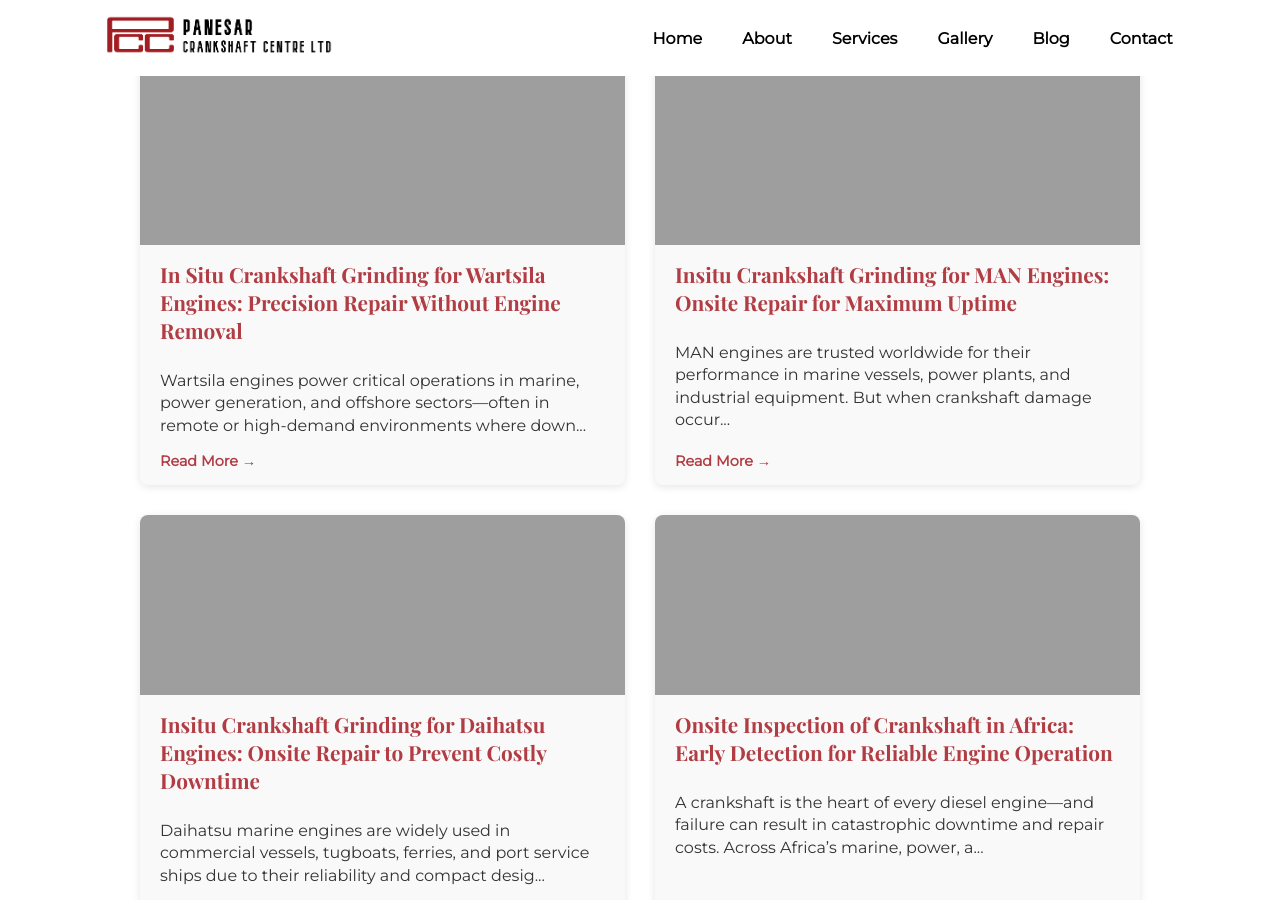
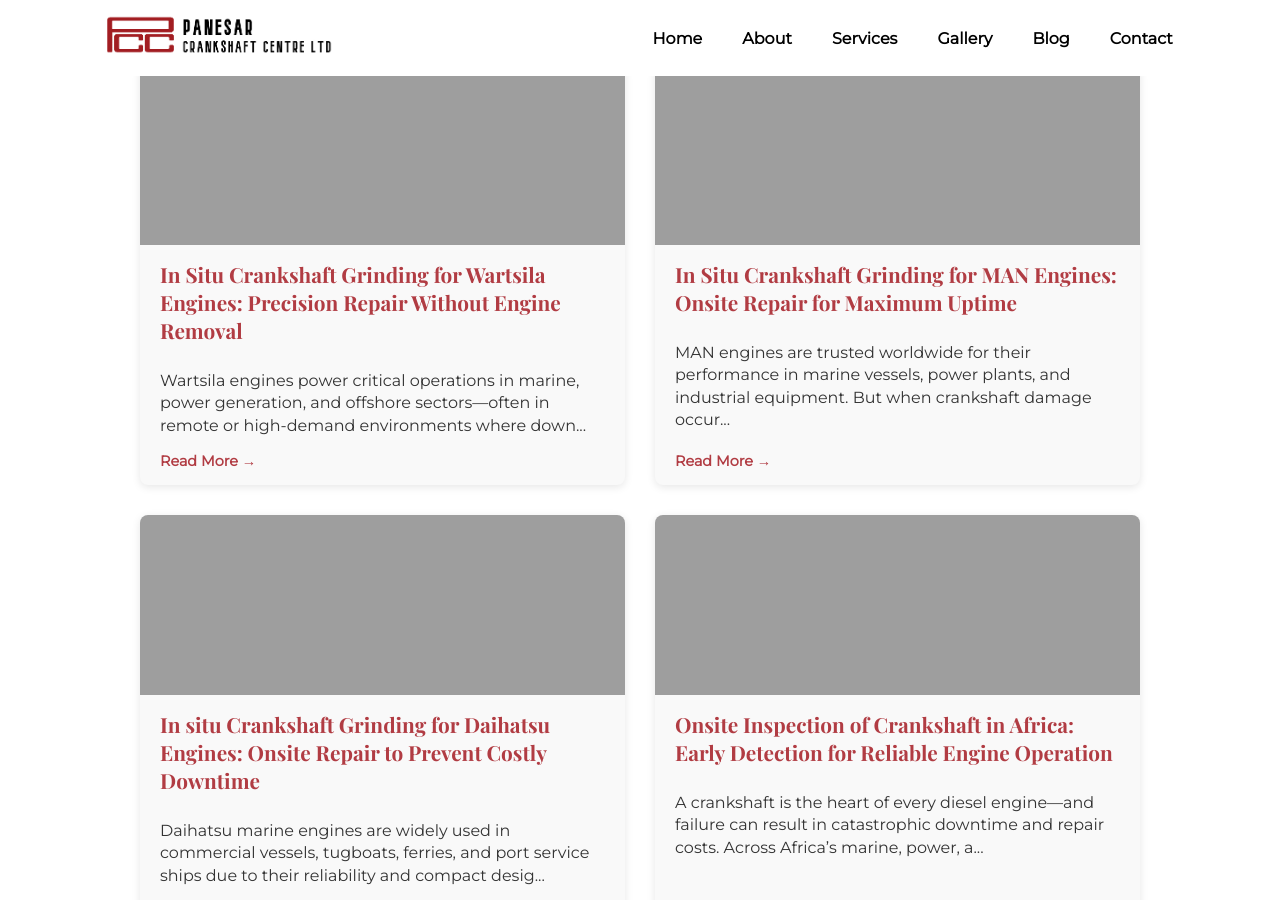
Before and after one commit to kobare/panesar_crankshaft_centre, a Jekyll site: the page built from blog.html, in a window 1280 px wide and 900 px high, scrolled down 272 px. Built offline with Jekyll 4.4.1, drawn with Linux system fonts in a browser that asks for light colours.

Commit message:
Edited a post

```diff
--- a/_posts/blogs/2025-08-02-insitu-crankshaft-grinding-daihatsu.markdown
+++ b/_posts/blogs/2025-08-02-in-situ-crankshaft-grinding-daihatsu.markdown
@@ -1,24 +1,24 @@
 ---
 layout: post
-title: "Insitu Crankshaft Grinding for Daihatsu Engines: Onsite Repair to Prevent Costly Downtime"
+title: "In situ Crankshaft Grinding for Daihatsu Engines: Onsite Repair to Prevent Costly Downtime"
 bread_crumb: "Blog"
 author: Koby
 avatar: /assets/img/blog/authors/koby.jpg
 duration: 3
 date: 2025-08-02 10:00:00 +0300
-img: /assets/img/blog/thumbnails/insitu_crankshaft_grinding_daihatsu.jpg 1x, /assets/img/blog/thumbnails/020825daihatsu.jpg 2x
+img: /assets/img/blog/thumbnails/in_situ_crankshaft_grinding_daihatsu.jpg 1x, /assets/img/blog/thumbnails/020825daihatsu.jpg 2x
 categories: blog
 sub_category: machinery
 type: insights
 technology: Crankshaft Grinding
-permalink: "blog/insitu-crankshaft-grinding-daihatsu"
+permalink: "blog/in-situ-crankshaft-grinding-daihatsu"
 ---
 
 Daihatsu marine engines are widely used in commercial vessels, tugboats, ferries, and port service ships due to their reliability and compact design. However, when crankshaft journals become worn or damaged, even a dependable engine can grind to a halt—unless fast, **onsite crankshaft grinding** is available.
 
-At **Panesar Crankshaft Centre**, we offer **insitu crankshaft grinding for Daihatsu engines**, helping operators restore engine performance quickly—without dismantling or removing the crankshaft.
+At **Panesar Crankshaft Centre**, we offer **in situ crankshaft grinding for Daihatsu engines**, helping operators restore engine performance quickly—without dismantling or removing the crankshaft.
 
-### Why Insitu Crankshaft Grinding Matters
+### Why In Situ Crankshaft Grinding Matters
 
 Crankshaft damage caused by bearing failure, overheating, or oil starvation can lead to misalignment and reduced engine efficiency. Traditional workshop repairs require engine disassembly and shipping delays. Our **onsite grinding** method allows precision reconditioning while the crankshaft remains in place—minimizing cost and downtime.
 
@@ -76,7 +76,7 @@
 
 ### Restore Your Daihatsu Crankshaft Without Delay
 
-If your Daihatsu engine is down due to crankshaft journal wear, don’t wait for major damage. Our **insitu crankshaft grinding service** helps you avoid expensive downtime and ensures your engine is back in service—safely and quickly.
+If your Daihatsu engine is down due to crankshaft journal wear, don’t wait for major damage. Our **in situ crankshaft grinding service** helps you avoid expensive downtime and ensures your engine is back in service—safely and quickly.
 
 **Contact us today** for inspection and grinding service across Africa.
 
--- a/_posts/blogs/2025-08-02-insitu-crankshaft-grinding-man.markdown
+++ b/_posts/blogs/2025-08-02-in-situ-crankshaft-grinding-man.markdown
@@ -1,24 +1,24 @@
 ---
 layout: post
-title: "Insitu Crankshaft Grinding for MAN Engines: Onsite Repair for Maximum Uptime"
+title: "In Situ Crankshaft Grinding for MAN Engines: Onsite Repair for Maximum Uptime"
 bread_crumb: "Blog"
 author: Koby
 avatar: /assets/img/blog/authors/koby.jpg
 duration: 3
 date: 2025-08-02 10:00:00 +0300
-img: /assets/img/blog/thumbnails/insitu_crankshaft_grinding_man.jpg 1x, /assets/img/blog/thumbnails/020825man.jpg 2x
+img: /assets/img/blog/thumbnails/in_situ_crankshaft_grinding_man.jpg 1x, /assets/img/blog/thumbnails/020825man.jpg 2x
 categories: blog
 sub_category: machinery
 type: insights
 technology: Crankshaft Grinding
-permalink: "blog/insitu-crankshaft-grinding-man"
+permalink: "blog/in-situ-crankshaft-grinding-man"
 ---
 
-MAN engines are trusted worldwide for their performance in marine vessels, power plants, and industrial equipment. But when crankshaft damage occurs, even the most robust engine is at risk of unplanned shutdowns. That’s where **insitu crankshaft grinding** comes in—restoring crankshaft surfaces to full functionality **without engine removal**.
+MAN engines are trusted worldwide for their performance in marine vessels, power plants, and industrial equipment. But when crankshaft damage occurs, even the most robust engine is at risk of unplanned shutdowns. That’s where **in situ crankshaft grinding** comes in—restoring crankshaft surfaces to full functionality **without engine removal**.
 
 At **Panesar Crankshaft Centre**, we provide specialized **onsite crankshaft grinding for MAN engines** across Africa, using precision equipment and OEM-guided procedures.
 
-### Why Insitu Grinding for MAN Engines?
+### Why In Situ Grinding for MAN Engines?
 
 Crankshafts can suffer from wear, scoring, heat damage, and journal misalignment due to bearing failure or lubrication issues. Replacing or removing a crankshaft is expensive and time-consuming. With **onsite grinding**, the crankshaft is repaired in place—minimizing cost and downtime.
 
@@ -75,7 +75,7 @@
 
 ### Keep Your MAN Engine Running Smoothly
 
-If your MAN engine is showing signs of crankshaft damage—don’t wait for failure. Our **insitu crankshaft grinding service** ensures fast, accurate repairs without downtime or disassembly.
+If your MAN engine is showing signs of crankshaft damage—don’t wait for failure. Our **in situ crankshaft grinding service** ensures fast, accurate repairs without downtime or disassembly.
 
 **Need urgent help with your MAN engine?**
 Book an inspection and grinding service today, and get your equipment back to full performance.
```
Also changed, not shown: _posts/blogs/2025-08-02-in-situ-crankshaft-grinding-wartsila.markdown (renamed from _posts/blogs/2025-08-02-insitu-crankshaft-grinding-wartsila.markdown).
